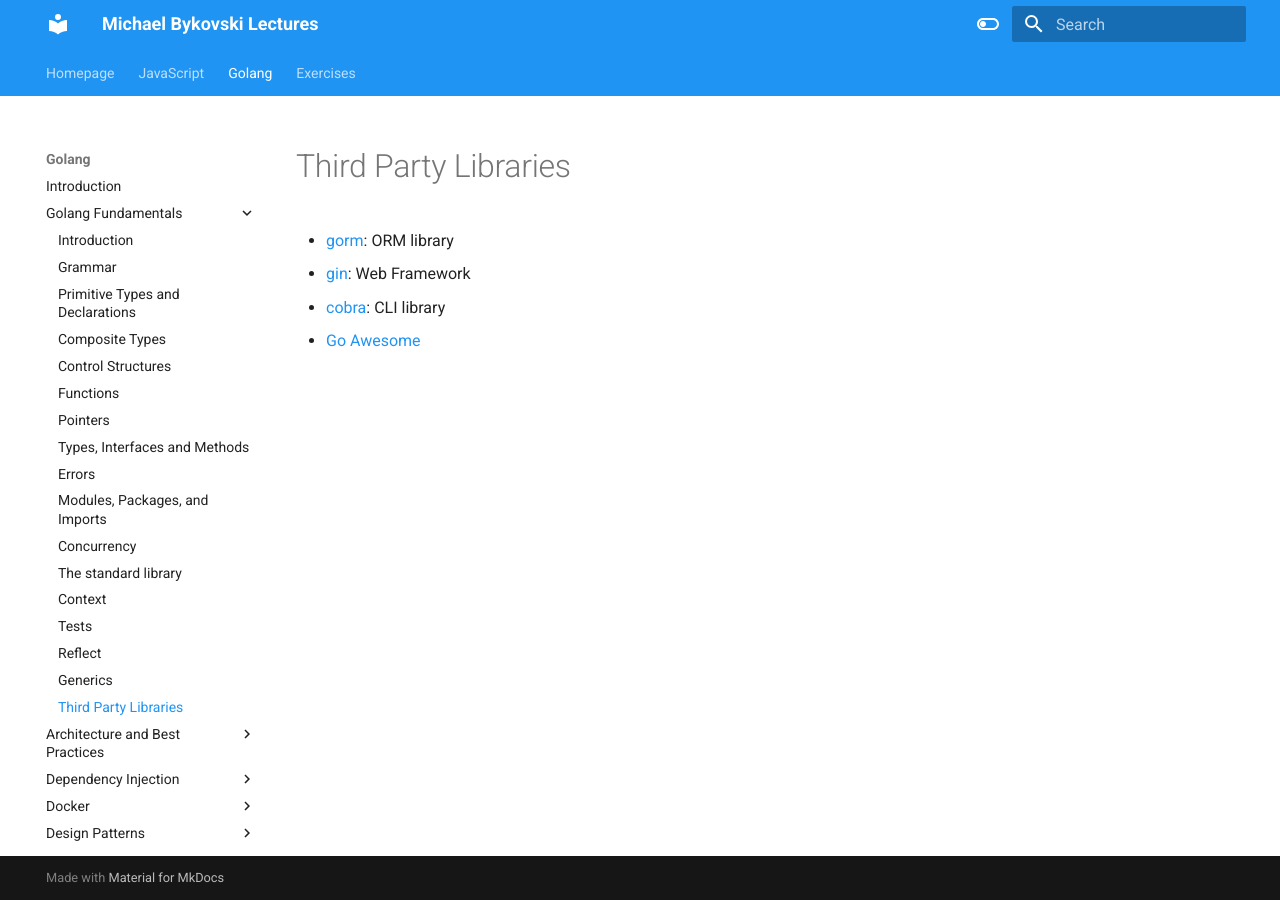
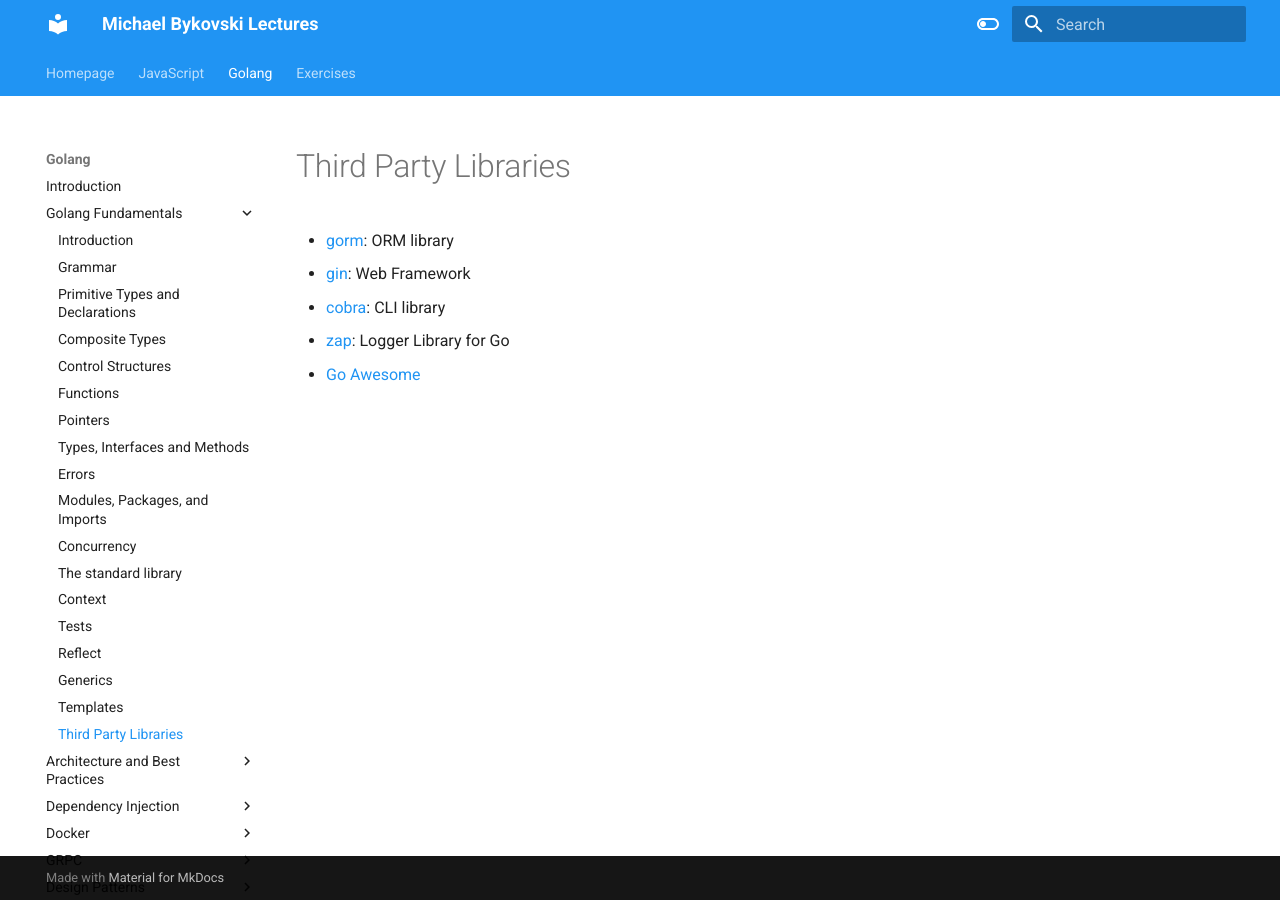
Before and after one commit to bykof/bykof.github.com, an MkDocs documentation site: the page built from docs/golang/golang-fundamentals/third_party_libraries.md, in a window 1280 px wide. Built offline with MkDocs 1.6.1 and Material for MkDocs 9.7.7, drawn with Linux system fonts in a browser that asks for light colours.

Commit message:
Add templates and grpc

```diff
--- a/docs/golang/golang-fundamentals/third_party_libraries.md
+++ b/docs/golang/golang-fundamentals/third_party_libraries.md
@@ -3,5 +3,6 @@
 -   [gorm](https://gorm.io/): ORM library
 -   [gin](https://gin-gonic.com/docs/): Web Framework
 -   [cobra](https://github.com/spf13/cobra): CLI library
+-   [zap](https://github.com/uber-go/zap): Logger Library for Go
 
 -   [Go Awesome](https://github.com/avelino/awesome-go)
--- a/mkdocs.yml
+++ b/mkdocs.yml
@@ -76,6 +76,7 @@
           - golang/golang-fundamentals/tests.md
           - golang/golang-fundamentals/reflect.md
           - golang/golang-fundamentals/generics.md
+          - golang/golang-fundamentals/templates.md
           - golang/golang-fundamentals/third_party_libraries.md
       - Architecture and Best Practices:
         - golang/architecture/index.md
@@ -84,6 +85,8 @@
         - golang/dependency_injection/wire.md
       - Docker:
         - golang/docker/index.md
+      - GRPC:
+        - golang/grpc/index.md
       - Design Patterns:
         - golang/design_patterns/index.md
   - Exercises:
```
Also changed, not shown: docs/golang/golang-fundamentals/templates.md (added, +1 -0 lines), docs/golang/grpc/index.md (added, +1 -0 lines).
